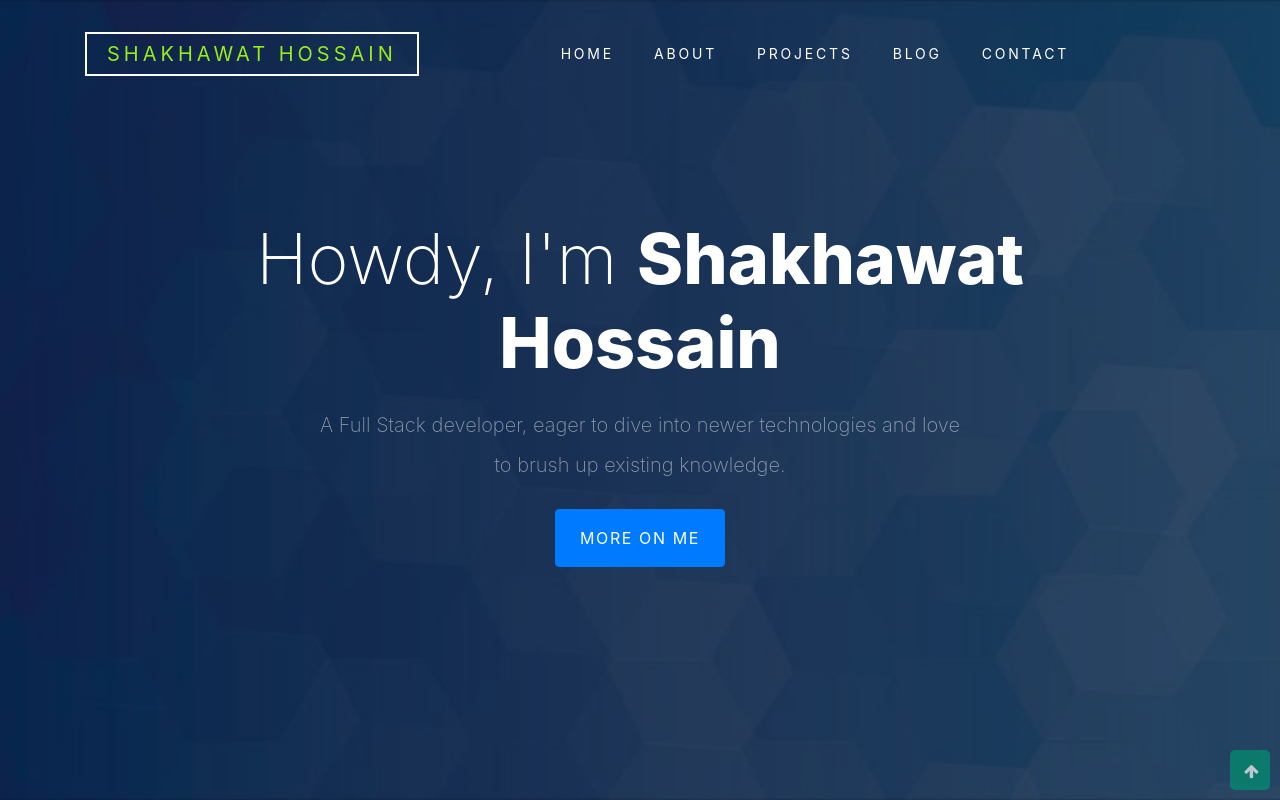
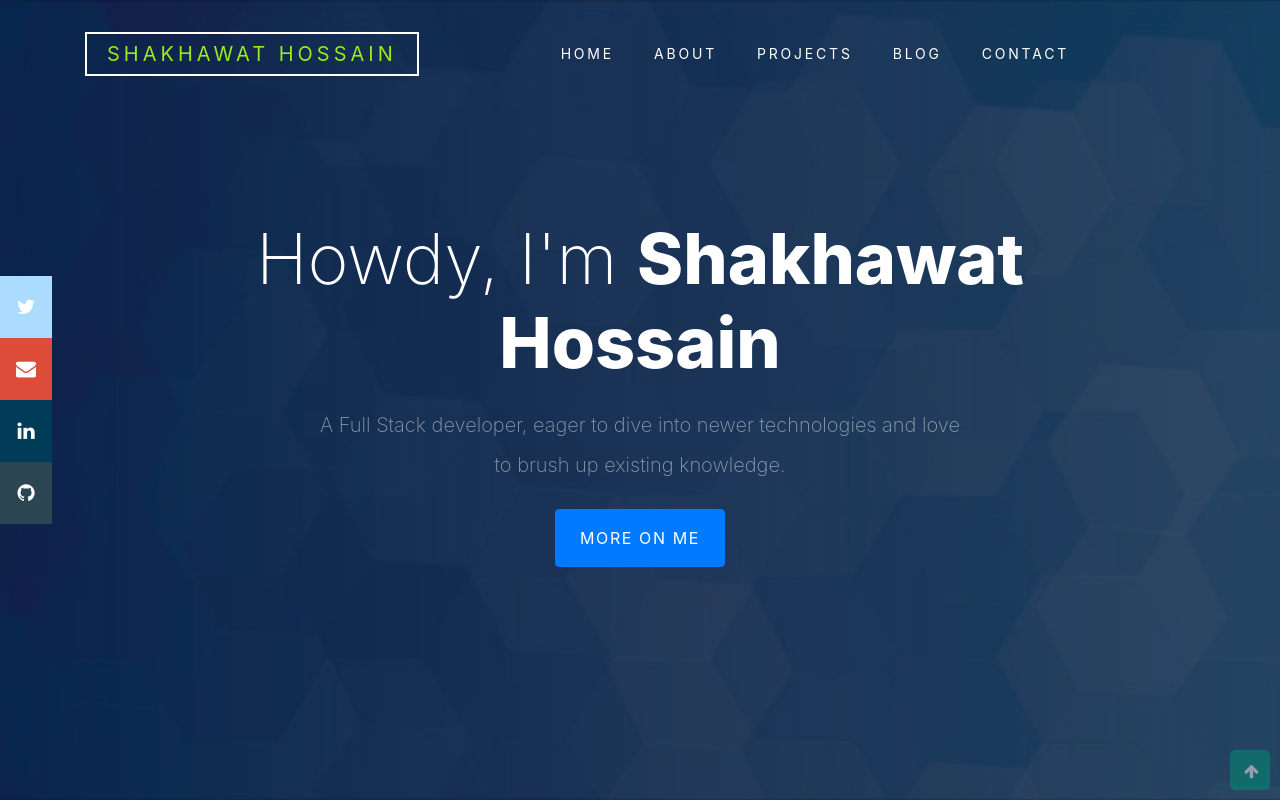
Before and after one commit to shshamim63/personal-portfolio, a React (Create React App) app: page / in a window 1280 px wide. Shown: the top 800 px of the page. Built offline with nearby package versions, Linux system fonts and the light colour scheme.

Commit message:
:art: Adds sidebar icons
Adds sidebar component and makes link functional

```diff
--- a/src/components/App.js
+++ b/src/components/App.js
@@ -8,18 +8,20 @@ import Articles from './Articles';
 import Contact from './Contact';
 import Footer from './Footer';
 import ScrollButton from './scrollButton';
+import SidebarIcon from './sidebarIcon';
 import { PROJECT_LIST } from '../data/project';
 import { ARTICLE_LIST } from '../data/article';
 const App = () => (
   <div>
     <NavBar />
     <Introduction />
+    <SidebarIcon />
+    <ScrollButton scrollStepInPx="50" delayInMs="16.66"/>
     <AboutMe />
     <Projects projectList={ PROJECT_LIST }/>
     <Articles articleList={ARTICLE_LIST} />
     <Contact />
     <Footer />
-    <ScrollButton scrollStepInPx="50" delayInMs="16.66"/>
   </div>
 );
 
--- a/src/components/scrollButton.js
+++ b/src/components/scrollButton.js
@@ -1,5 +1,4 @@
 import React from 'react';
-import 'font-awesome/css/font-awesome.min.css';
 
 class ScrollButton extends React.Component {
   constructor() {
--- /dev/null
+++ b/src/components/sidebarIcon.js
@@ -0,0 +1,15 @@
+import React from 'react';
+
+const SidebarIcon = () => (
+  <div className="icon-bar">
+    <a href="https://twitter.com/Shshamim090" className="twitter">
+      <i class="fa fa-twitter"></i>
+    </a>
+    <a href="mailto:shakhawathossain032@gmail.com" className="gmail">
+      <i class="fa fa-envelope"></i>
+    </a>
+    <a href="https://www.linkedin.com/in/shakhawathossainshamim/" className="linkedin"><i class="fa fa-linkedin"></i></a>
+    <a href="https://github.com/shshamim63" className="github"><i class="fa fa-github"></i></a>
+  </div>
+);
+export default SidebarIcon;
--- a/src/index.js
+++ b/src/index.js
@@ -6,6 +6,7 @@ import './style/main.scss';
 import 'bootstrap/dist/css/bootstrap.min.css'
 import 'jquery/dist/jquery.min.js'
 import 'bootstrap/dist/js/bootstrap.min.js'
+import 'font-awesome/css/font-awesome.min.css';
 
 import App from './components/App';
 
--- a/src/style/custom.scss
+++ b/src/style/custom.scss
@@ -757,7 +757,7 @@ a {
 }
 
 .scroll {
-	opacity: 0.7;
+	opacity: 0.5;
 	background-color: rgb(2, 146, 115);
 	width: 40px;
 	height: 40px;
@@ -768,15 +768,60 @@ a {
 	border: none;
 
 	&:hover {
-	  opacity: 1;
+	  	opacity: 3;
 	}
-  }
+}
 
-  .arrow-up {
+.arrow-up {
 	color: white;
     position: absolute;
     top: 50%;
     left: 50%;
     margin-top: -11px;
     margin-left: -6px;
-  }
+}
+
+.icon-bar {
+	position: fixed;
+	top: 50%;
+	z-index: 100;
+	-webkit-transform: translateY(-50%);
+	-ms-transform: translateY(-50%);
+	transform: translateY(-50%);
+}
+
+.icon-bar a {
+	display: block;
+	text-align: center;
+	padding: 16px;
+	transition: all 0.3s ease;
+	color: white;
+	font-size: 20px;
+	@media(max-width: 736px) {
+        padding: 6px;
+    }
+}
+
+.icon-bar a:hover {
+	background-color: rgb(156, 152, 152);
+}
+
+.twitter {
+	background: rgb(171, 219, 255);
+	color: white;
+}
+
+.gmail {
+	background: #dd4b39;
+	color: white;
+}
+
+.linkedin {
+	background: #003b57;
+	color: white;
+}
+
+.github {
+	background: #2c4553;
+	color: white;
+}
```
